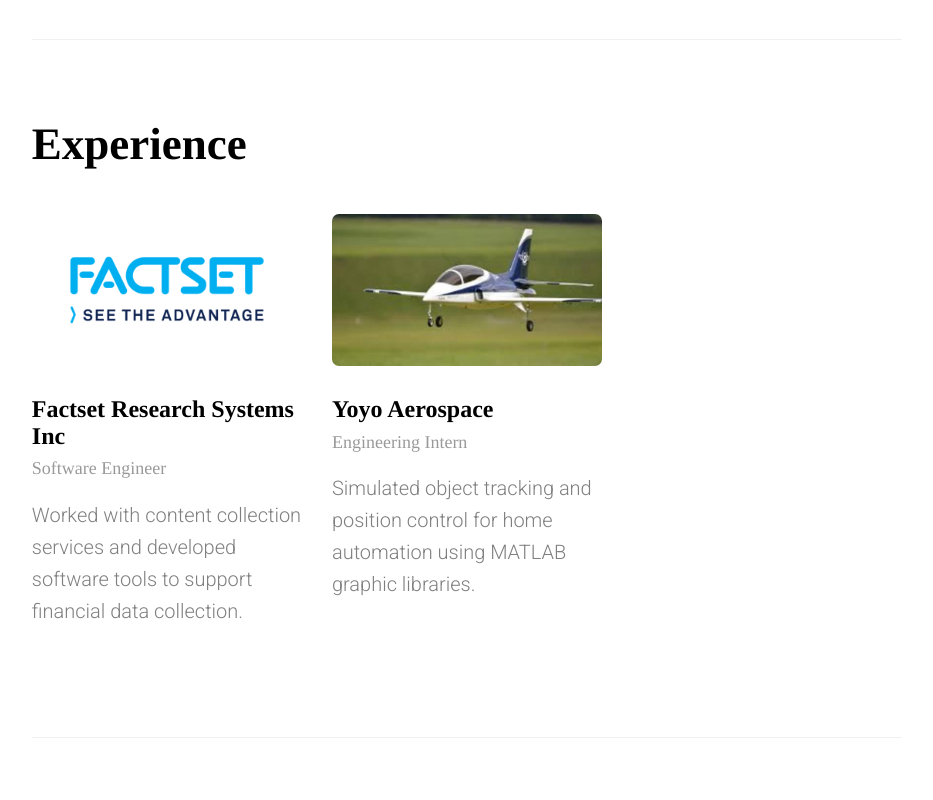
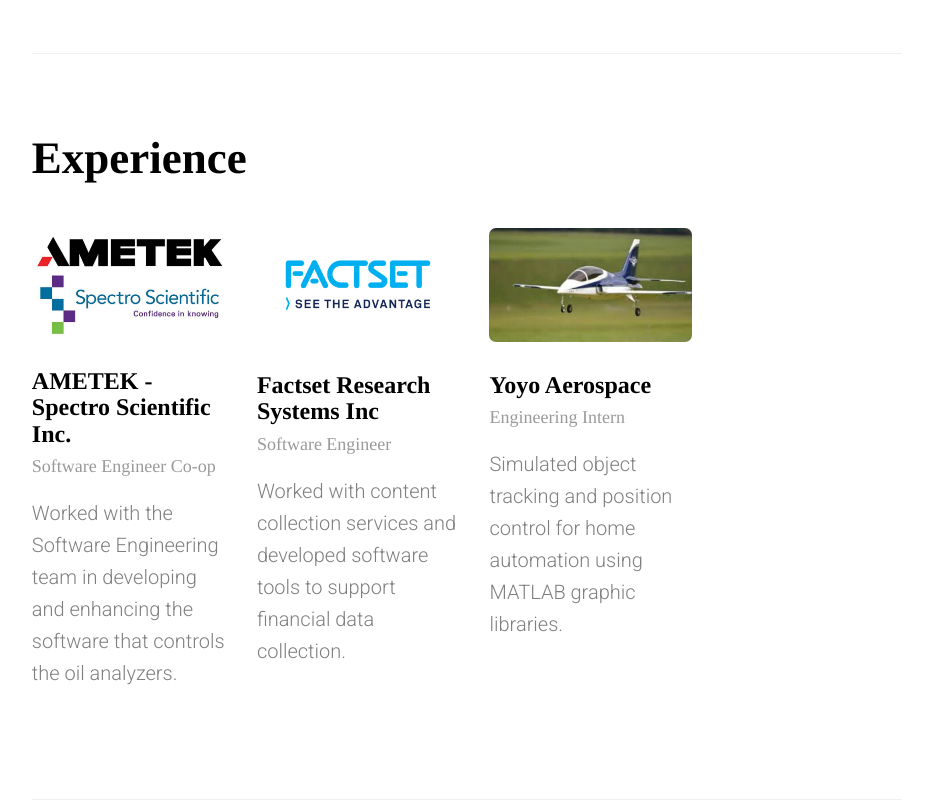
Before and after one commit to bhavyaharidas/bhavyaharidas.github.io, a plain HTML site: page index.html in a window 1280 px wide. Shown: the part 1377-2177 px from the top of the page, without its empty margins (269-1202 px from the left). Before the commit the page ends 2115 px from the top, so only its background shows below. Drawn offline with Linux system fonts and the light colour scheme.

Commit message:
Updated co-op exp

```diff
--- a/index.html
+++ b/index.html
@@ -101,7 +101,7 @@
 					<div class="col-md-5">
 						<h2 class="fh5co-heading animate-box" data-animate-effect="fadeInLeft">Bhavya Haridas</h2>
 						<p class="fh5co-lead animate-box" data-animate-effect="fadeInLeft">Code - Dance - Learn</p>
-						<p class="animate-box" data-animate-effect="fadeInLeft">Hey all, I am a master's student at Northeastern University, Boston. I am a software developer and worked with Factset for 3 years after my undergrad.
+						<p class="animate-box" data-animate-effect="fadeInLeft">Hey all, I am a master's student at Northeastern University, Boston. I am a software developer and worked with Factset for 3 years after my undergrad. During my grad studies, I worked as a Software Engineer Co-op with Spectro Scientific Inc. for 6 months in the Oil Analysis industry.
 							I love having new experiences in my life and seek to slide out of my comfort zone. I am trained in a few Indian classical dance forms and love to dance in my free time..</p>
 						<ul class="animate-box list-inline list-social-icons mb-0" data-animate-effect="fadeInLeft">
 								<li class="list-inline-item">
@@ -175,15 +175,21 @@
 
 			<div id="experience" class="fh5co-narrow-content  animate-box fh5co-border-bottom" data-animate-effect="fadeInLeft">
 				<h2 class="fh5co-heading" >Experience</span></h2>
-
 				<div class="row">
-					<div class="col-md-4 fh5co-staff">
+					<div class="col-md-3 fh5co-staff">
+						<img src="images/spectro.png" alt="Bhavya Haridas Portfolio" class="img-responsive">
+						<h3>AMETEK - Spectro Scientific Inc.</h3>
+						<h4>Software Engineer Co-op</h4>
+						<p>Worked with the Software Engineering team in developing and enhancing the software that controls the oil analyzers.</p>
+					</div>
+				<div class="row">
+					<div class="col-md-3 fh5co-staff">
 						<img src="images/factset.png" alt="Bhavya Haridas Portfolio" class="img-responsive">
 						<h3>Factset Research Systems Inc</h3>
 						<h4>Software Engineer</h4>
 						<p>Worked with content collection services and developed software tools to support financial data collection.</p>
 					</div>
-					<div class="col-md-4 fh5co-staff">
+					<div class="col-md-3 fh5co-staff">
 						<img src="images/yoyo.jpg" alt="Bhavya Haridas Portfolio" class="img-responsive">
 						<h3>Yoyo Aerospace</h3>
 						<h4>Engineering Intern</h4>
```
Also changed, not shown: images/spectro.png (added), 1 other file.
